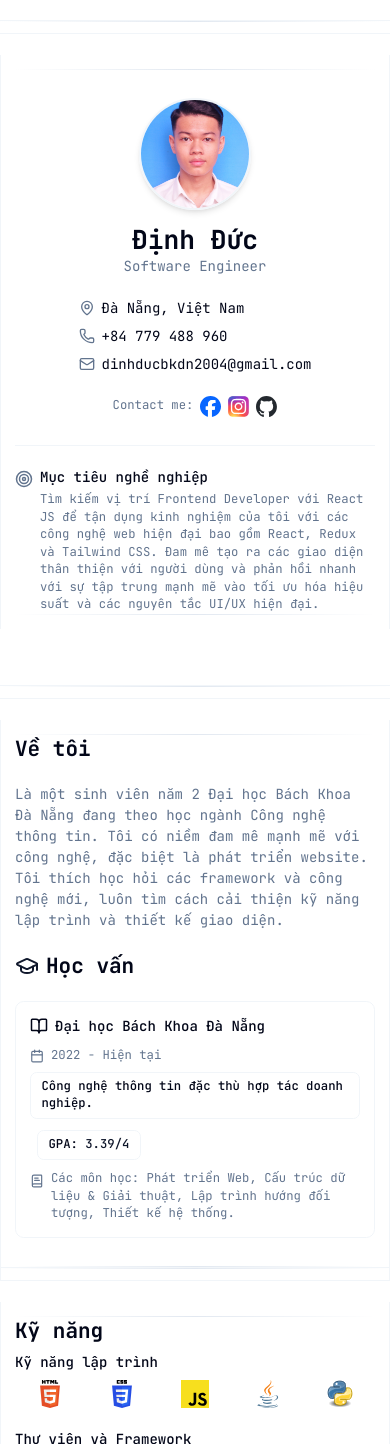
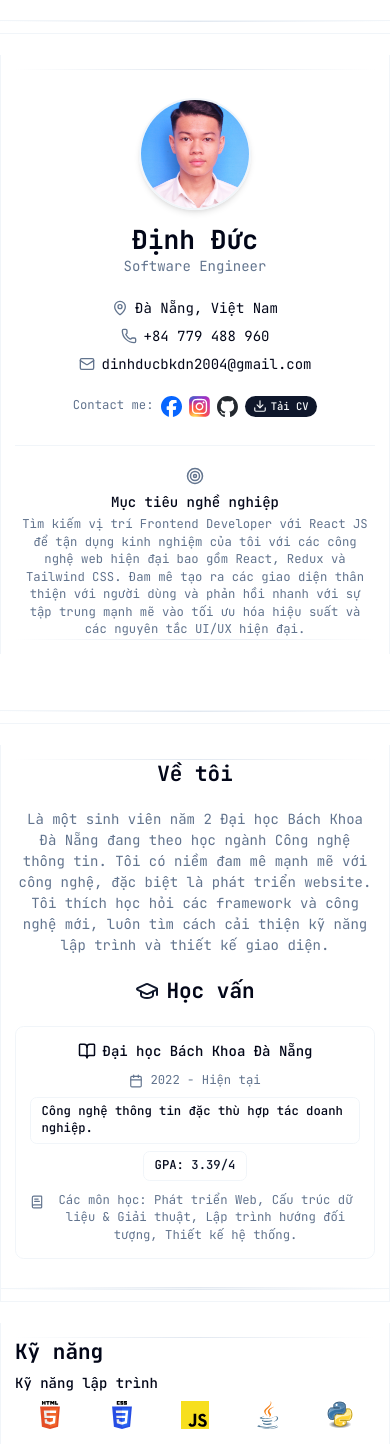
Before and after one commit to dinhducbkdn2004/portfolio, a React (Vite) app: page / in a window 390 px wide. Shown: the part 845-2289 px from the top of the page. Built offline with nearby package versions, Linux system fonts and the light colour scheme; grey boxes are pictures that could not be loaded.

Commit message:
release v1.1

```diff
--- a/src/components/portfolio/about/index.jsx
+++ b/src/components/portfolio/about/index.jsx
@@ -21,7 +21,7 @@ function EducationCard({ education, language, index }) {
             {/* Card với hiệu ứng hover */}
             <div className="rounded-lg border border-d-grid p-4 transition-all duration-500 bg-card/40 backdrop-blur-sm hover:shadow-md hover:bg-card/70 hover:border-primary/30 project-card">
                 {/* School name với icon và hiệu ứng */}
-                <div className="flex items-center mb-3 group-hover:text-primary transition-colors">
+                <div className="flex items-center mb-3 group-hover:text-primary transition-colors justify-center md:justify-start">
                     <BookOpen size={18} className="flex-shrink-0 mr-2" />
                     <h3 className="font-medium">
                         {language === 'vi'
@@ -31,7 +31,7 @@ function EducationCard({ education, language, index }) {
                 </div>
 
                 {/* Period với hiệu ứng */}
-                <div className="flex items-center text-sm text-muted-foreground mb-2">
+                <div className="flex items-center text-sm text-muted-foreground mb-2 justify-center md:justify-start">
                     <Calendar size={14} className="flex-shrink-0 mr-2" />
                     <span>
                         {language === 'vi'
@@ -40,25 +40,28 @@ function EducationCard({ education, language, index }) {
                     </span>
                 </div>
 
+                {/* Major và GPA div bọc ngoài để căn giữa trên mobile */}
+                <div className="flex flex-wrap gap-2 justify-center md:justify-start mb-3">
                     {/* Major với hiệu ứng */}
-                <div className="px-3 py-1.5 rounded-md border border-d-grid bg-background/50 mb-3 inline-block text-sm font-medium transition-all duration-300 hover:bg-primary/10 hover:border-primary/30">
+                    <div className="px-3 py-1.5 rounded-md border border-d-grid bg-background/50 inline-block text-sm font-medium transition-all duration-300 hover:bg-primary/10 hover:border-primary/30">
                         {language === 'vi' ? education.major : education.majorEn}
                     </div>
 
                     {/* GPA với hiệu ứng */}
-                <div className="px-3 py-1.5 rounded-md border border-d-grid bg-background/50 mb-3 inline-block text-sm font-medium ml-2 transition-all duration-300 hover:bg-primary/10 hover:border-primary/30">
+                    <div className="px-3 py-1.5 rounded-md border border-d-grid bg-background/50 inline-block text-sm font-medium transition-all duration-300 hover:bg-primary/10 hover:border-primary/30">
                         {language === 'vi' ? 'GPA: ' : 'GPA: '}
                         <span className="text-primary">{education.gpa}</span>
+                    </div>
                 </div>
 
                 {/* Description với hiệu ứng */}
                 <div className="text-sm text-muted-foreground">
-                    <div className="flex items-start">
+                    <div className="flex items-start justify-center md:justify-start">
                         <BookText
                             size={14}
                             className="flex-shrink-0 mr-2 mt-1"
                         />
-                        <p>
+                        <p className="text-center md:text-left">
                             {language === 'vi'
                                 ? education.description
                                 : education.descriptionEn}
@@ -74,7 +77,7 @@ function EducationCard({ education, language, index }) {
             </div>
 
             {/* Decorative vertical line with animation */}
-            <div className="absolute left-4 top-[4.5rem] bottom-8 w-px bg-gradient-to-b from-primary/50 via-d-border to-transparent animate-pulse"></div>
+            <div className="absolute left-4 top-[4.5rem] bottom-8 w-px bg-gradient-to-b from-primary/50 via-d-border to-transparent animate-pulse md:block hidden"></div>
         </div>
     );
 }
@@ -89,9 +92,9 @@ export default function AboutSection() {
             className="mx-auto max-w-4xl border-x border-d-grid p-4 space-y-6 screen-line-before screen-line-after"
         >
             {/* Thông tin cá nhân */}
-            <h2 className="text-2xl font-bold text-foreground">{ui.about}</h2>
+            <h2 className="text-2xl font-bold text-foreground text-center md:text-left">{ui.about}</h2>
             <div className="prose text-foreground max-w-none">
-                <p className="text-muted-foreground">
+                <p className="text-muted-foreground text-center md:text-left">
                     {language === 'vi' ? ME.personalInfo : ME.personalInfoEn}
                 </p>
             </div>
@@ -101,7 +104,7 @@ export default function AboutSection() {
                 className="mt-8 animate-fadeIn"
                 style={{ animationDelay: '100ms' }}
             >
-                <h2 className="text-2xl font-bold text-foreground flex items-center">
+                <h2 className="text-2xl font-bold text-foreground flex items-center justify-center md:justify-start">
                     <GraduationCap size={24} className="mr-2 text-primary" />
                     {ui.education}
                 </h2>
--- a/src/components/portfolio/overview/index.jsx
+++ b/src/components/portfolio/overview/index.jsx
@@ -1,11 +1,11 @@
 import React, { useState, useEffect } from 'react';
-import { MapPin, Phone, Mail, Target } from 'lucide-react';
+import { MapPin, Phone, Mail, Target, Download } from 'lucide-react';
 import ME from '../../../static/data/me';
 import { useLanguage } from '../../../context/LanguageContext';
 
 function OverviewLine({ icon, content }) {
     return (
-        <div className="flex items-center space-x-2">
+        <div className="flex items-center space-x-2 justify-center md:justify-start">
             <span className="text-muted-foreground flex-shrink-0">{icon}</span>
             <span className="text-foreground">{content}</span>
         </div>
@@ -16,7 +16,7 @@ function ContactLine({ icon, content, href }) {
     return (
         <a
             href={href}
-            className="flex items-center space-x-2 hover:text-primary transition-colors"
+            className="flex items-center space-x-2 hover:text-primary transition-colors justify-center md:justify-start"
         >
             <span className="text-muted-foreground flex-shrink-0">{icon}</span>
             <span className="text-foreground">{content}</span>
@@ -131,7 +131,7 @@ export default function OverviewSection({ isDarkMode }) {
                         </div>
                     </div>
                 </div>
-                <div className="mt-6 md:mt-0 md:absolute md:top-8 md:right-0 flex flex-col space-y-2">
+                <div className="mt-6 md:mt-0 md:absolute md:top-8 md:right-0 flex flex-col space-y-2 w-full md:w-auto items-center md:items-start">
                     <OverviewLine
                         icon={<MapPin size={16} />}
                         content={language === 'vi' ? ME.address : ME.addressEn}
@@ -149,8 +149,8 @@ export default function OverviewSection({ isDarkMode }) {
                 </div>
             </div>
 
-            <div className="flex justify-center md:justify-end mb-6 mt-2">
-                <div className="flex flex-row items-center gap-2">
+            <div className="flex justify-center mb-6 mt-2">
+                <div className="flex flex-row items-center gap-2 flex-wrap justify-center">
                     <span className="text-sm text-muted-foreground">
                         Contact me:
                     </span>
@@ -173,15 +173,24 @@ export default function OverviewSection({ isDarkMode }) {
                             />
                         </a>
                     ))}
+                    <a
+                        className="flex items-center justify-center gap-1 px-2.5 py-1 text-xs font-medium rounded-full bg-primary text-primary-foreground hover:bg-primary/90 transition-all duration-300 hover:scale-110"
+                        href={ME.cvPath}
+                        download
+                        title={ui.downloadCV}
+                    >
+                        <Download size={14} />
+                        <span>{ui.downloadCV}</span>
+                    </a>
                 </div>
             </div>
 
             <div className="w-full mt-2 pt-6 border-t border-d-grid">
-                <div className="flex items-start space-x-2">
-                    <span className="text-muted-foreground pt-1 flex-shrink-0">
+                <div className="flex flex-col md:flex-row items-center md:items-start md:space-x-2">
+                    <span className="text-muted-foreground mb-2 md:mb-0 md:pt-1 flex-shrink-0">
                         <Target size={18} />
                     </span>
-                    <div>
+                    <div className="text-center md:text-left">
                         <h3 className="text-base font-medium text-foreground mb-1">
                             {ui.objective}
                         </h3>
--- a/src/static/data/me.js
+++ b/src/static/data/me.js
@@ -4,6 +4,7 @@ const ME = {
     avatar2: '/image/me-2.jpg',
     role: 'Frontend Developer',
     address: 'Đà Nẵng, Việt Nam',
+    cvPath: '/cv/DINH-DUC.pdf',
     socials: [
         {
             icon: '/external/facebook.svg',
@@ -260,6 +261,7 @@ const ME = {
             education: 'Học vấn',
             moreProjects:
                 'Còn nhiều dự án khác nữa, kiểm tra trên GitHub của tôi',
+            downloadCV: 'Tải CV',
         },
         en: {
             overview: 'Overview',
@@ -286,6 +288,7 @@ const ME = {
             less: 'Hide details',
             education: 'Education',
             moreProjects: 'See more projects on my GitHub',
+            downloadCV: 'Download CV',
         },
     },
 };
```
Also changed, not shown: 1 other file (tests, documents, lock files or other folders). Lines whose indentation alone changed are shown as unchanged.
